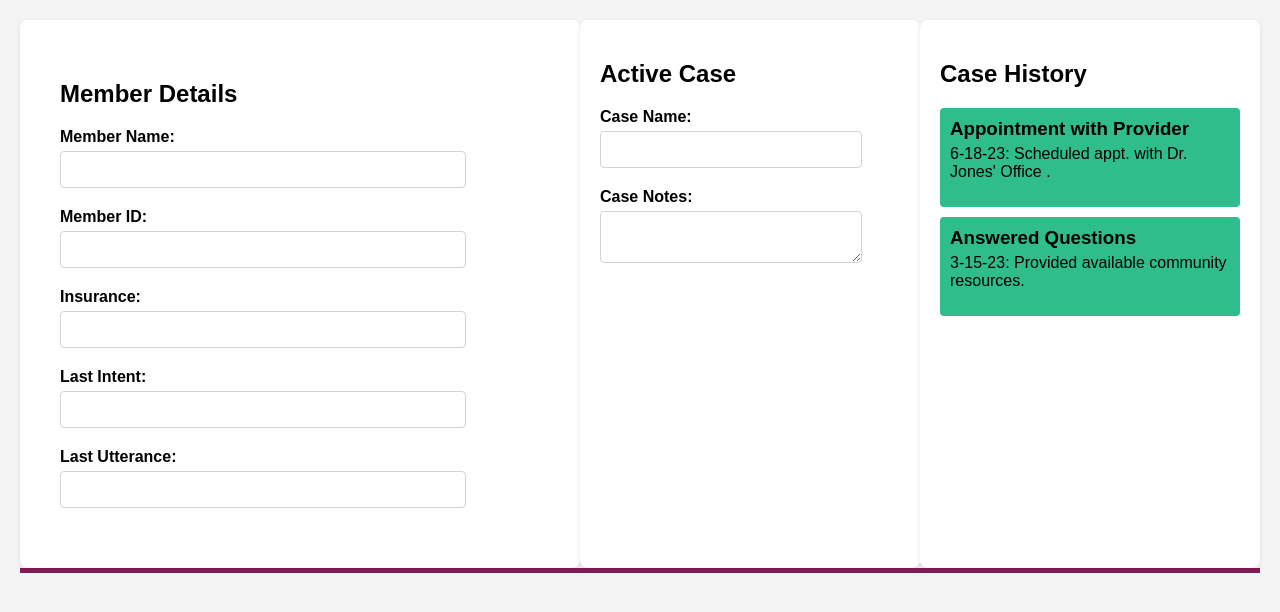
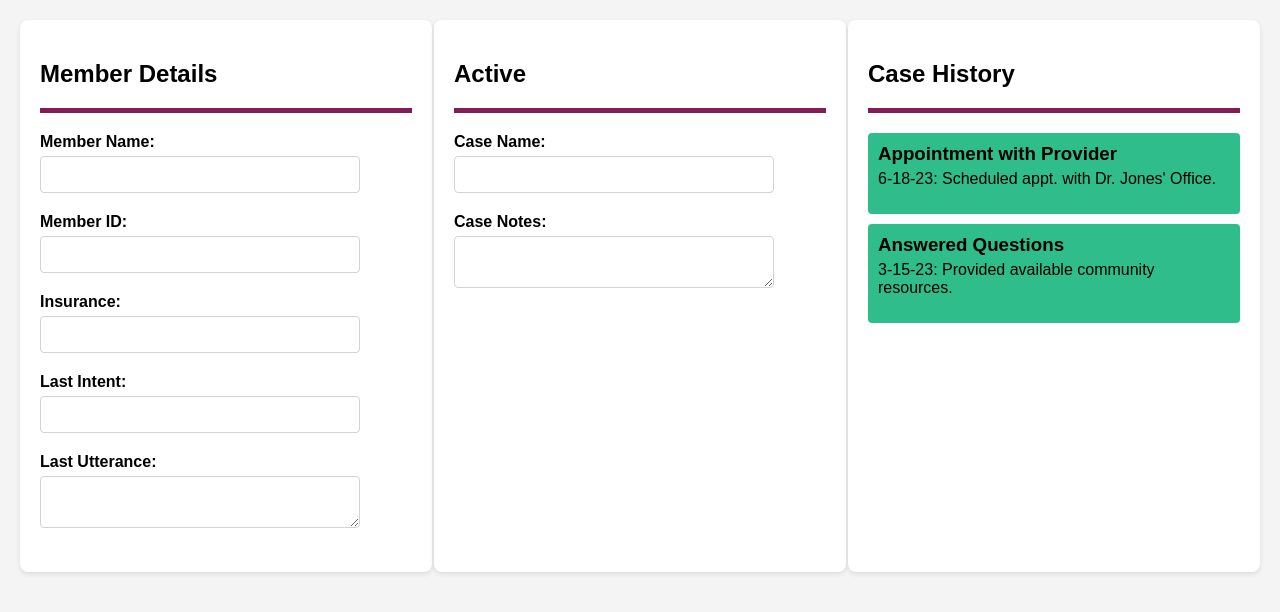
Before and after one commit to stoltenbergpeter/lucet-health, a plain HTML site: page index.html in a window 1280 px wide. Drawn offline with Linux system fonts and the light colour scheme.

Commit message:
Update index.html

```diff
--- a/index.html
+++ b/index.html
@@ -5,9 +5,10 @@
 </head>
 <body>
   <div class="container">
-    <div class="form-card">
+    <div class="card">
       <div class="card-content">
         <h2>Member Details</h2>
+         <div class="header-divider"></div>
         <form>
           <div class="field">
             <label for="text-input">Member Name:</label>
@@ -26,15 +27,19 @@
             <input type="text" id="last-intent" name="last-intent">
           </div>
           <div class="field">
-            <label for="text-input">Last Utterance:</label>
-            <input type="text" id="last-utterance" name="last-utterance">
+          <div class="long_field">
+        <label for="textarea">Last Utterance:</label>
+        <textarea id="last-utterance" name="last-utterance"></textarea>
+      </div>
           </div>
         </form>
       </div>
     </div>
 
     <div class="card">
-      <h2>Active Case</h2>
+      <h2>Active
+      </h2>
+       <div class="header-divider"></div>
       <div class="long_field">
         <label for="text-input">Case Name:</label>
         <input type="text" id="case-name" name="case-name">
@@ -47,10 +52,11 @@
 
     <div class="card">
       <h2>Case History</h2>
+       <div class="header-divider"></div>
       <div class="cases">
         <div class="case active">
           <h3>Appointment with Provider</h3>
-          <p>6-18-23: Scheduled appt. with Dr. Jones' Office .</p>
+          <p>6-18-23: Scheduled appt. with Dr. Jones' Office.</p>
         </div>
         <div class="case active">
           <h3>Answered Questions</h3>
@@ -58,8 +64,8 @@
         </div>
       </div>
     </div>
+
   </div>
-   <div class="header-divider"></div>
 
   <script>
     // JavaScript function to get query parameter value by name
@@ -68,14 +74,23 @@
       return urlParams.get(name);
     }
 
-    // Insert query parameter value into the member-name field
+    // Insert query parameter value into the input fields
     const memberNameInput = document.getElementById('member-name');
-    const memberNameQueryParam = getQueryParam('MemberName');
-    if (memberNameQueryParam) {
-      memberNameInput.value = memberNameQueryParam;
-    }
+    const memberIDInput = document.getElementById('member-id');
+    const insuranceInput = document.getElementById('insurance');
+    const lastIntentInput = document.getElementById('last-intent');
+    const lastUtteranceInput = document.getElementById('last-utterance');
+
+    memberNameInput.value = getQueryParam('MemberName') || '';
+    memberIDInput.value = getQueryParam('MemberID') || '';
+    insuranceInput.value = getQueryParam('Insurance') || '';
+    lastIntentInput.value = getQueryParam('LastIntent') || '';
+    lastUtteranceInput.value = getQueryParam('LastUtterance') || '';
   </script>
 </body>
+</html>
+</body>
+</html>
 
 </body>
 </html>
```
